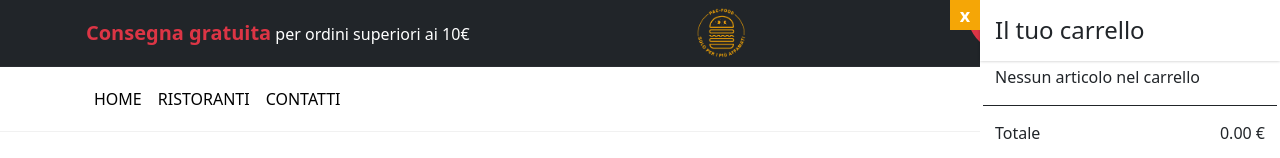
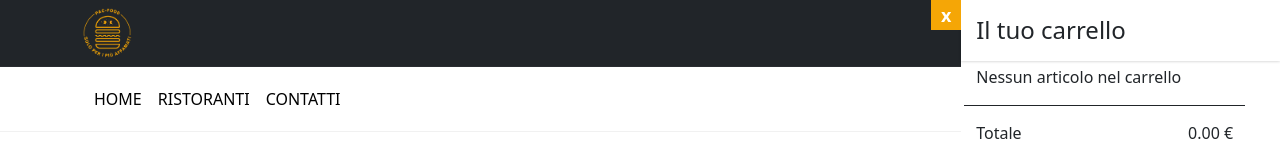
Before and after one commit to macchiagabriele13/DeliveBoo_front, a Vue app: page /cart in a window 1280 px wide. Both pictures are taken after a click on the icon 1156 px from the left and 99 px from the top of the page. Shown: the top 158 px of the page. Built offline with nearby package versions, Linux system fonts and the light colour scheme; a web font is replaced by a local one.

Commit message:
Modifiche cart responsive

```diff
--- a/src/components/AppNav.vue
+++ b/src/components/AppNav.vue
@@ -1,4 +1,7 @@
 <script>
+
+
+
 
 
 
@@ -28,14 +31,8 @@ export default {
                             <a class="delivery_man ms-4" href="/restaurants">
                                 <img class="" src="../../public/img/delivery-man.png" alt="">
                             </a>
-                            <div class="content_left p-1">
-                                <a class="text-decoration-none border-0" href="/restaurants">
-                                    <span class="text-danger fw-bold fs-5">Consegna gratuita</span>
-                                    per ordini superiori ai 10€
-                                </a>
-                            </div>
                             <div class="content_middle">
-                                <a href="#">
+                                <a href="/">
 
                                     <img width="50px" src="../assets/img/pacfood-logo.png" alt="">
                                 </a>
@@ -44,7 +41,7 @@ export default {
                                 <a class="telephone d-flex text-decoration-none align-items-center" href="tel:+39335658721">
                                     <div class="icon me-3">
 
-                                        <svg xmlns="http://www.w3.org/2000/svg" height="35" fill="currentColor"
+                                        <svg xmlns="http://www.w3.org/2000/svg" height="25" fill="currentColor"
                                             class="bi bi-telephone-fill text-danger" viewBox="0 0 16 16">
                                             <path fill-rule="evenodd"
                                                 d="M1.885.511a1.745 1.745 0 0 1 2.61.163L6.29 2.98c.329.423.445.974.315 1.494l-.547 2.19a.678.678 0 0 0 .178.643l2.457 2.457a.678.678 0 0 0 .644.178l2.189-.547a1.745 1.745 0 0 1 1.494.315l2.306 1.794c.829.645.905 1.87.163 2.611l-1.034 1.034c-.74.74-1.846 1.065-2.877.702a18.634 18.634 0 0 1-7.01-4.42 18.634 18.634 0 0 1-4.42-7.009c-.362-1.03-.037-2.137.703-2.877L1.885.511z" />
--- a/src/components/Cart.vue
+++ b/src/components/Cart.vue
@@ -1,4 +1,10 @@
 <script>
+
+
+
+
+
+
 import { store } from '../store.js';
 
 export default {
@@ -131,7 +137,7 @@ export default {
                 </div>
             </form>
         </div>
-    </div>
+</div>
 </template>
 
 <style lang="scss" scoped>
@@ -172,7 +178,6 @@ export default {
     position: fixed;
     right: 0;
     top: 0;
-    width: 300px;
     z-index: 5;
     /* transform: translateX(0); */
 
@@ -190,10 +195,23 @@ export default {
     box-shadow: 0 0 3px 0 rgb(0 0 0 / 25%);
 }
 
+
 #CartContainer {
     height: 100%;
     overflow-y: auto;
     padding: 65px 15px 15px;
+    width: 90%;
+}
+
+@media screen and (max-width: 767px) {
+
+    #CartContainer {
+        height: 100%;
+        overflow-y: auto;
+        padding: 65px 15px 15px;
+        width: 80% !important;
+    }
+
 }
 
 .js-drawer-close.dt-sc-btn {
```
